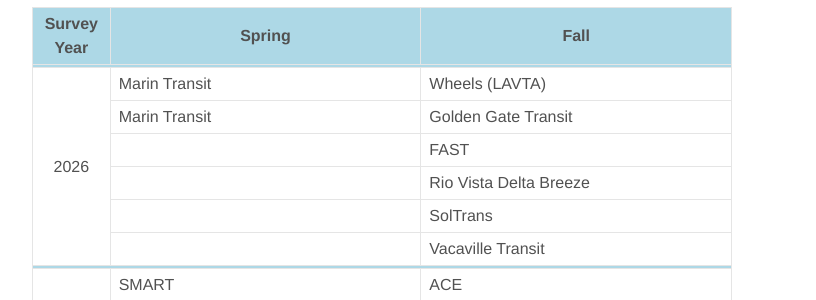
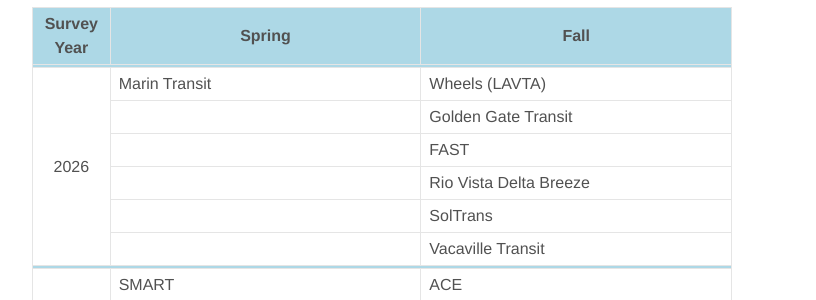
Before and after one commit to BayAreaMetro/transit-passenger-surveys, a Jekyll site: the page built from schedule.md, in a window 1280 px wide and 900 px high, scrolled down 1790 px. Shown: the part 323-623 px from the top of the window, without its empty margins (144-960 px from the left). Built offline with Jekyll 4.4.1, drawn with Linux system fonts in a browser that asks for light colours; nearby versions of some CDN libraries; library files that are not in the unit come from our copies.

Commit message:
Another fix to 2026

```diff
--- a/schedule.md
+++ b/schedule.md
@@ -219,7 +219,7 @@
     <td>Wheels (LAVTA)</td>
   </tr>
   <tr>
-    <td>Marin Transit</td>
+    <td></td>
     <td>Golden Gate Transit</td>
   </tr>
   <tr>
```
